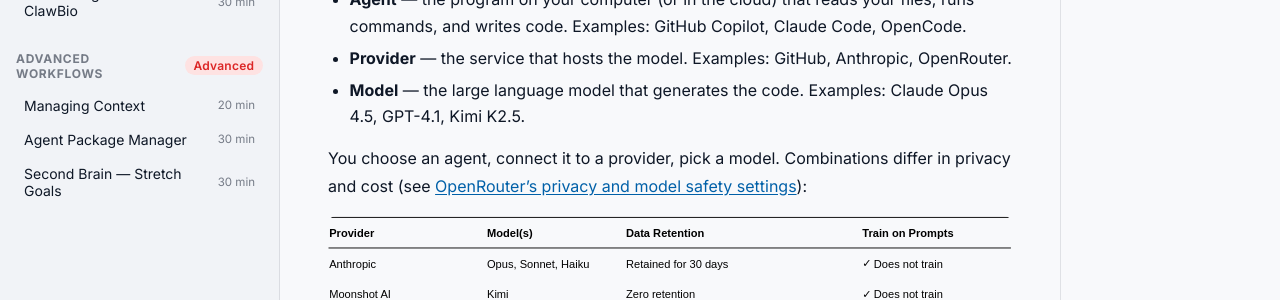
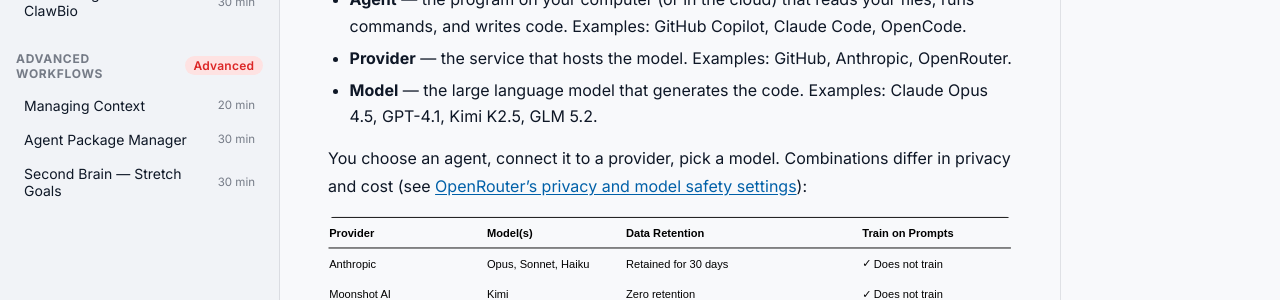
Before and after one commit to neurogenomics/agentic-life-sciences-tutorial, a Jekyll site: the page built from tutorials/01-setup.md, in a window 1280 px wide and 900 px high, scrolled down 1464 px. Shown: the part 292-592 px from the top of the window. Built offline with Jekyll 4.4.1, drawn with Linux system fonts in a browser that asks for light colours.

Commit message:
docs: add GLM 5.2 to model examples
Co-Authored-By: Claude Opus 4.8 <noreply@anthropic.com>

```diff
--- a/tutorials/01-setup.md
+++ b/tutorials/01-setup.md
@@ -54,7 +54,7 @@ A coding agent is a stack of three layers:
 
 - **Agent** — the program on your computer (or in the cloud) that reads your files, runs commands, and writes code. Examples: GitHub Copilot, Claude Code, OpenCode.
 - **Provider** — the service that hosts the model. Examples: GitHub, Anthropic, OpenRouter.
-- **Model** — the large language model that generates the code. Examples: Claude Opus 4.5, GPT-4.1, Kimi K2.5.
+- **Model** — the large language model that generates the code. Examples: Claude Opus 4.5, GPT-4.1, Kimi K2.5, GLM 5.2.
 
 You choose an agent, connect it to a provider, pick a model. Combinations differ in privacy and cost (see [OpenRouter's privacy and model safety settings](https://openrouter.ai/docs/guides/features/zdr)):
 
```
